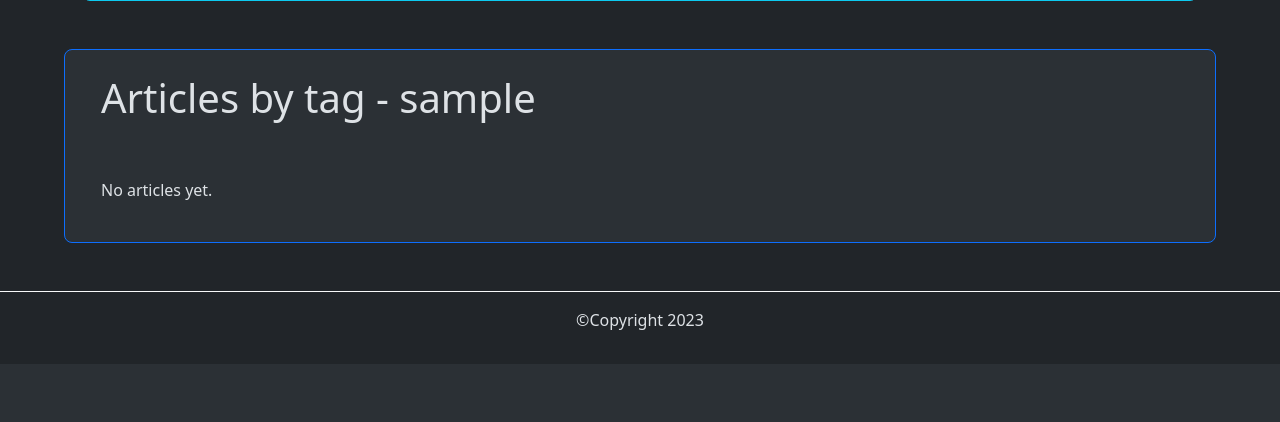
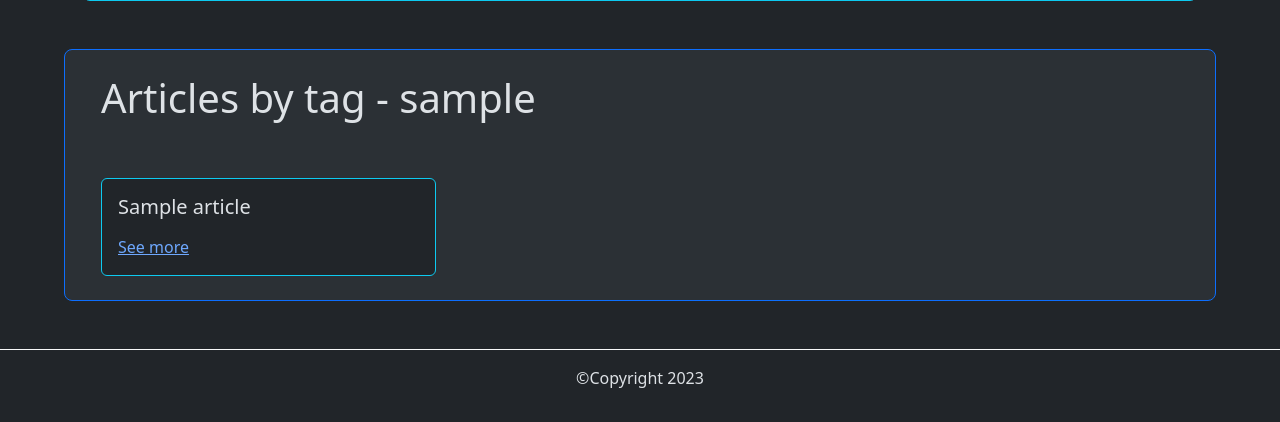
Before and after one commit to KatePril/FirstShopDjango, a Django app: a page that uses blog/templates/blog/articles_tag.html in a window 1280 px wide. Shown: the part 709-1131 px from the top of the page. Before the commit the page ends 1039 px from the top, so only its background shows below. Run offline with Django 4.2, Linux system fonts and the light colour scheme; tables that the repository leaves empty hold one stand-in row (values such as "Sample post"); some libraries are stand-ins or nearby versions.

Commit message:
Fix tags

```diff
--- a/blog/templates/blog/articles_tag.html
+++ b/blog/templates/blog/articles_tag.html
@@ -8,11 +8,11 @@
 
         {% for article in articles %}
             <div class="col">
-                <div class="card">
+                <div class="card border border-info">
                     <div class="card-body">
                     <h5 class="card-title">{{article.title}}</h5>
                     <p class="card-text">{{article.content}}</p>
-                    <a href="{% url 'details' article.slug %}" class="btn btn-primary">Details</a>
+                    <a href="{% url 'details' article.slug %}" class="card-link">See more</a>
                     </div>
                 </div>
             </div>
--- a/blog/views.py
+++ b/blog/views.py
@@ -22,5 +22,5 @@ def details(request, slug):
     return render(request, 'blog/details.html', {'article': article, 'form': form})
 
 def articles_tag_list(request, tag):
-    articles = Article.objects.filter(tags__name=tag)
+    articles = Article.objects.filter(tags__slug=tag)
     return render(request, 'blog/articles_tag.html', {'articles': articles, 'title': tag})
```
